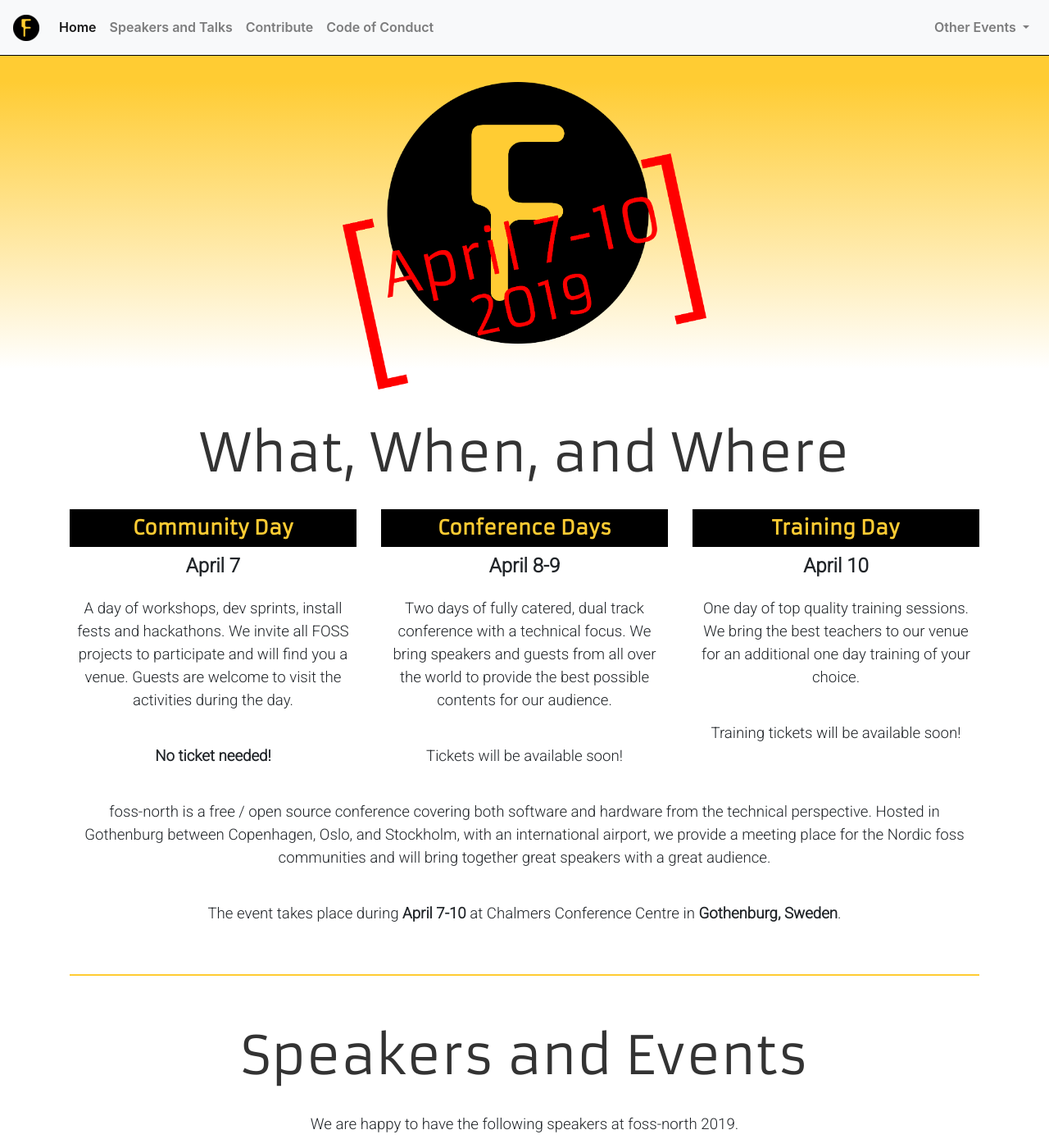
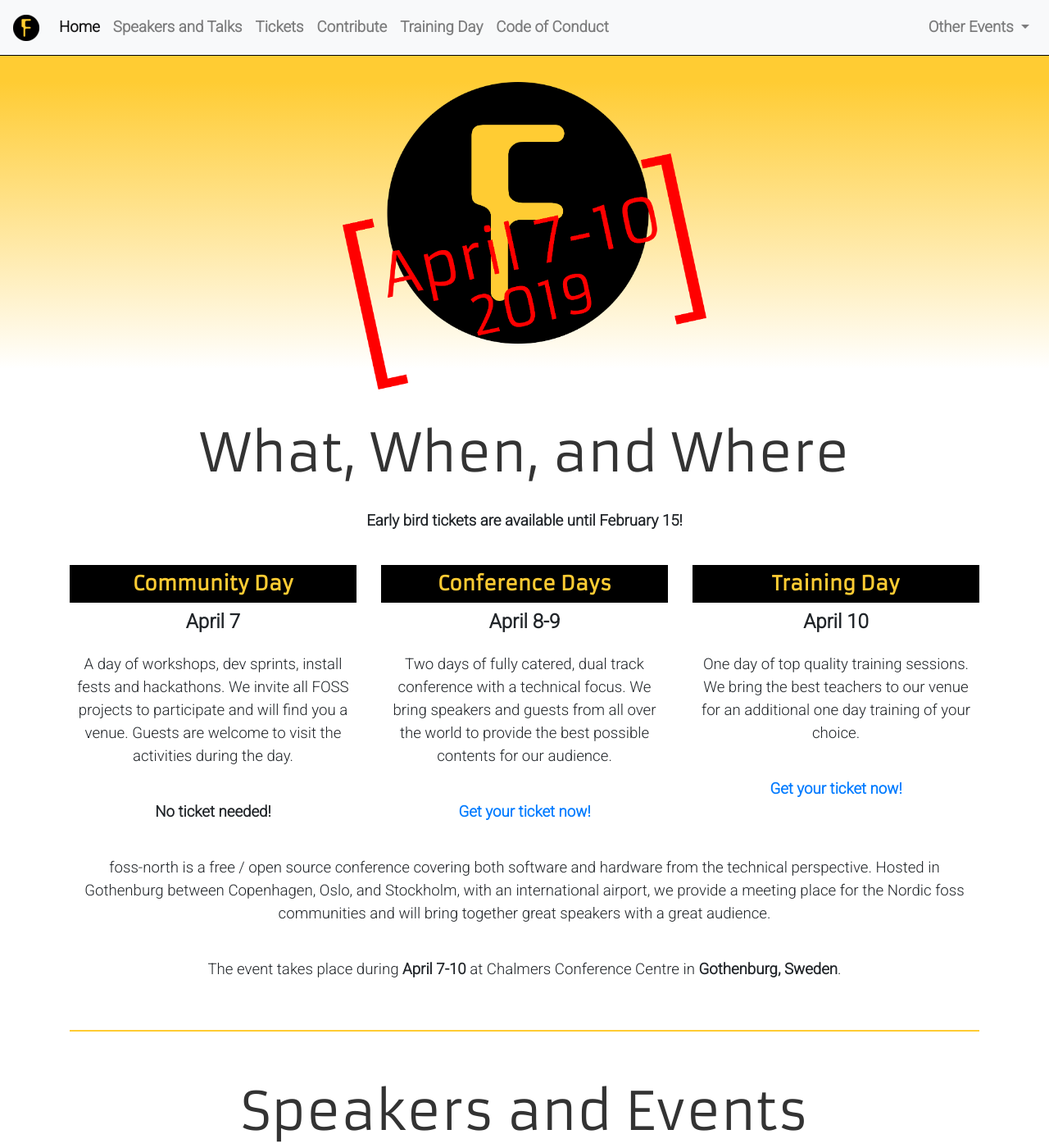
Before and after one commit to e8johan/foss-north-jekyll-2019, a Jekyll site: the page built from index.md, in a window 1280 px wide and 1400 px high. Shown: the whole window at 82% size. Built offline with Jekyll 4.4.1, drawn with Linux system fonts in a browser that asks for light colours; nearby versions of some CDN libraries.

Commit message:
Ticket sales are open!

```diff
--- a/index.md
+++ b/index.md
@@ -10,6 +10,8 @@ order: 10
 
 <h1>What, When, and Where</h1>
 
+<b>Early bird tickets are available until February 15!</b>
+
 <div class="row">
     <div class="col-md-4">
         <div class="toptitle">Community Day</div>
@@ -21,13 +23,13 @@ order: 10
         <div class="toptitle">Conference Days</div>
         <div class="topsub">April 8-9</div>
         <p>Two days of fully catered, dual track conference with a technical focus. We bring speakers and guests from all over the world to provide the best possible contents for our audience.</p>
-        <p>Tickets will be available soon!</p>
+        <p><b><a href="tickets.html">Get your ticket now!</a></b></p>
     </div>
     <div class="col-md-4">
         <div class="toptitle">Training Day</div>
         <div class="topsub">April 10</div>
         <p>One day of top quality training sessions. We bring the best teachers to our venue for an additional one day training of your choice.</p>
-        <p>Training tickets will be available soon!</p>
+        <p><b><a href="tickets.html">Get your ticket now!</a></b></p>
     </div>
 </div>
 
--- a/style.css
+++ b/style.css
@@ -15,6 +15,24 @@ h2 {
     color: #333333;
     font-size: 36pt;
     text-align: center;
+
+    margin-bottom: 30px;
+}
+
+h2.left {
+    font-family: 'Armata', serif;
+    color: #333333;
+    font-size: 36pt;
+    text-align: left;
+
+    margin-bottom: 30px;
+}
+
+h3 {
+    font-family: 'Armata', serif;
+    color: #333333;
+    font-size: 24pt;
+    text-align: left;
 
     margin-bottom: 30px;
 }
@@ -82,6 +100,18 @@ p {
     font-family: 'Roboto', sans-serif;
     font-size: 14pt;
     margin-bottom: 40px;
+}
+
+p.left {
+    text-align: left;
+    font-family: 'Roboto', sans-serif;
+    font-size: 14pt;
+    margin-bottom: 40px;
+}
+
+li {
+    font-family: 'Roboto', sans-serif;
+    font-size: 14pt;
 }
 
 p.tight {
@@ -164,6 +194,16 @@ a.speakerfront:focus {
     text-decoration-style: dotted;
 }
 
+a.projectlink,
+a.projectlink:hover,
+a.projectlink:focus {
+    color: #333333;
+    font-family: 'Roboto', sans-serif;
+    font-size: 24pt;
+    text-decoration: underline;
+    text-decoration-style: dotted;
+}
+
 .speakergrid {
     padding: 20px;
     max-width: 80%;
```
Also changed, not shown: coc.md (+1 -1 lines), tickets.md (+35 -1 lines), training-day.md (added, +84 -0 lines).
